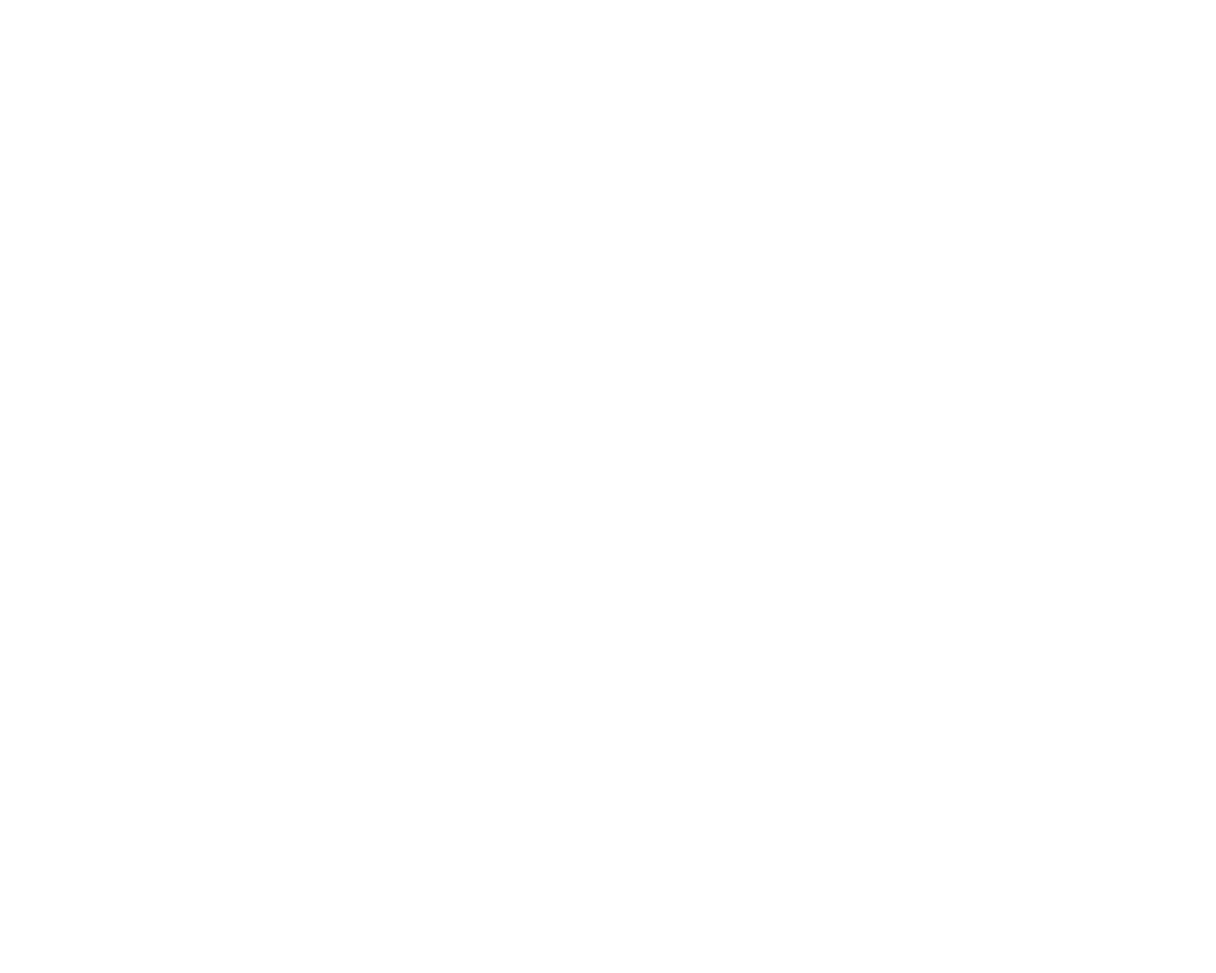
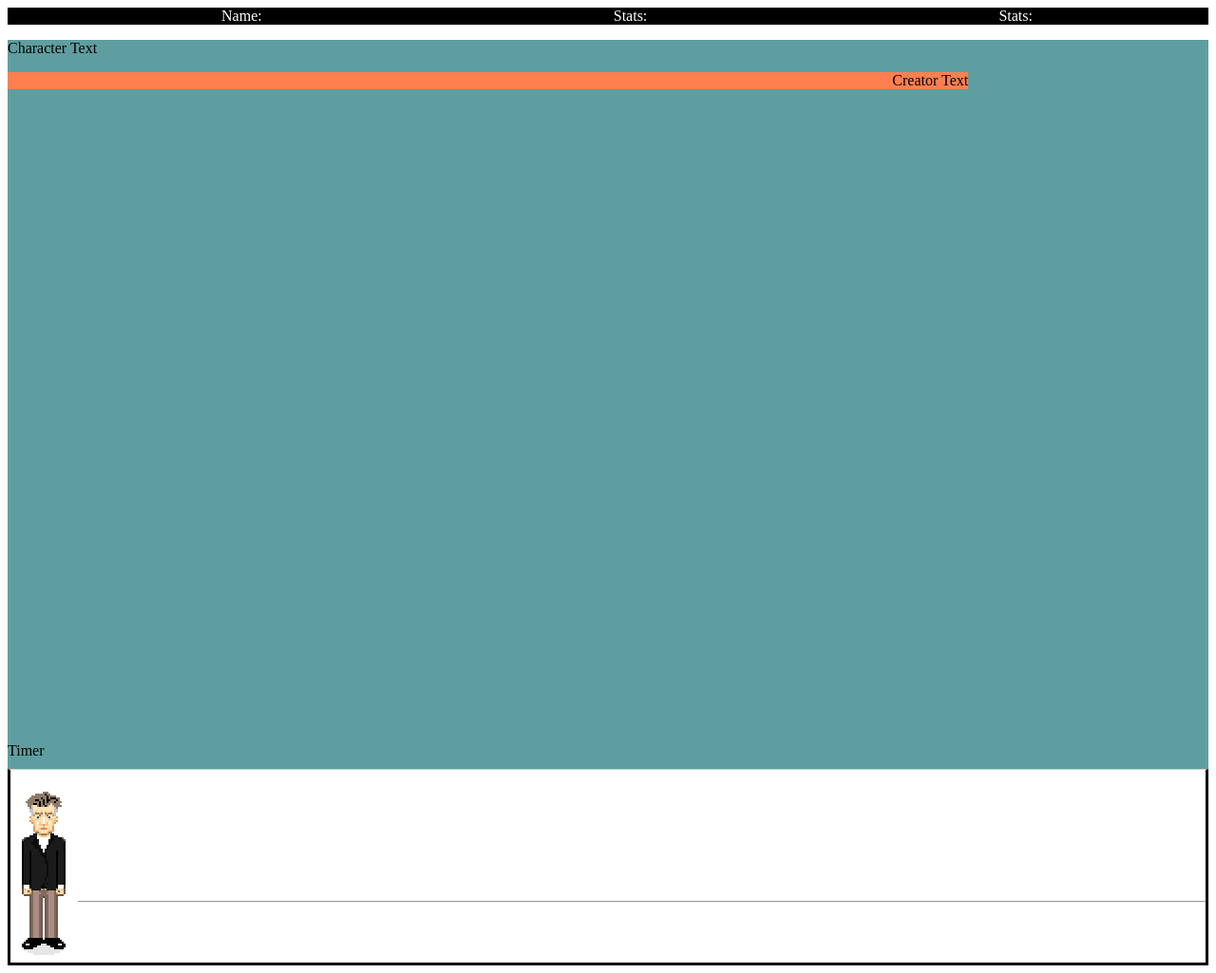
Before and after one commit to branch-dressing/Life-game, a plain HTML site: page index.html in a window 1280 px wide. Shown: the whole page at 95% size. Before the commit the page ends 800 px from the top, so only its background shows below. Drawn offline with Linux system fonts and the light colour scheme.

Commit message:
clock fucntion works. started html and css

```diff
--- /dev/null
+++ b/game/app.js
@@ -0,0 +1,4 @@
+import { countdownTimer } from './clock.js';
+
+//purposefully not called at the moment
+countdownTimer;
--- /dev/null
+++ b/game/clock.js
@@ -0,0 +1,18 @@
+import { runEndGame } from './end-game.js';
+
+export function countdownTimer() {
+    const endTime = new Date().getTime() + 1200000;
+    setInterval(function() {
+        let now = new Date().getTime();
+        let remainingTime = endTime - now;
+
+        if (remainingTime >= 0) {
+            let mins = Math.floor((remainingTime % 3600000) / 60000);
+            let secs = Math.floor((remainingTime % 60000) / 1000);
+            let timerText = document.getElementById('timer');
+            timerText.textContent = `${mins}:${secs}`;
+        } else {
+            runEndGame();
+        }
+    }, 1000);
+}
--- /dev/null
+++ b/game/end-game.js
@@ -0,0 +1,3 @@
+export function runEndGame() {
+    console.log('The game ends');
+}
--- a/index.html
+++ b/index.html
@@ -6,12 +6,33 @@
     <meta name="viewport" content="width=device-width, initial-scale=1.0">
     <meta http-equiv="X-UA-Compatible" content="ie=edge">
     <link rel="stylesheet" href="style.css">
-    <title>Document</title>
+    <title>Untitled Life Game</title>
 </head>
 
 <body>
+    <span id="timer">Timer</span>
 
-    <script src="app.js"></script>
+    <div id="stats">
+        <ul>
+            <li>Name: <span id="name"></span></li>
+            <li>Stats: <span id="stat"></span></li>
+            <li>Stats: <span id="stat"></span></li>
+        </ul>
+    </div>
+
+    <div id="conversation">
+        <p id="characters-text">Character Text</p>
+        <p id="creator-text">Creator Text</p>
+    </div>
+
+    <div id="character-box">
+        <hr id="edge">
+        <div id="image"></div>
+            <img src="./assets/david-lynch-holder.png">
+        </div>
+    </div>
+
+    <script type="module" src="./game/app.js"></script>
 </body>
 
 </html>
--- a/style.css
+++ b/style.css
@@ -0,0 +1,41 @@
+#timer {
+    position: fixed;
+    bottom: 0px
+}
+
+ul {
+    display: flex;
+    justify-content: space-around;
+    background-color: black;
+    color: white;
+    list-style: none;
+    margin: 0;
+}
+
+#conversation {
+    background-color: cadetblue;
+    height: 60vw;
+    margin: 0;
+}
+
+#creator-text {
+    text-align: end;
+    background-color: coral;
+    width: 80%;
+}
+
+#character-text {
+    background-color: slateblue;
+    width: 80%;
+}
+
+#character-box {
+    border: solid 3px black;
+    border-top: solid 1px pink;
+}
+
+#edge {
+    position: relative;
+    top: 130px;
+    z-index: -1;
+}
```
Also changed, not shown: test/test-funcs.js (+4 -6 lines), test/tests.js (+1 -1 lines), assets/david-lynch-holder.png (added).
